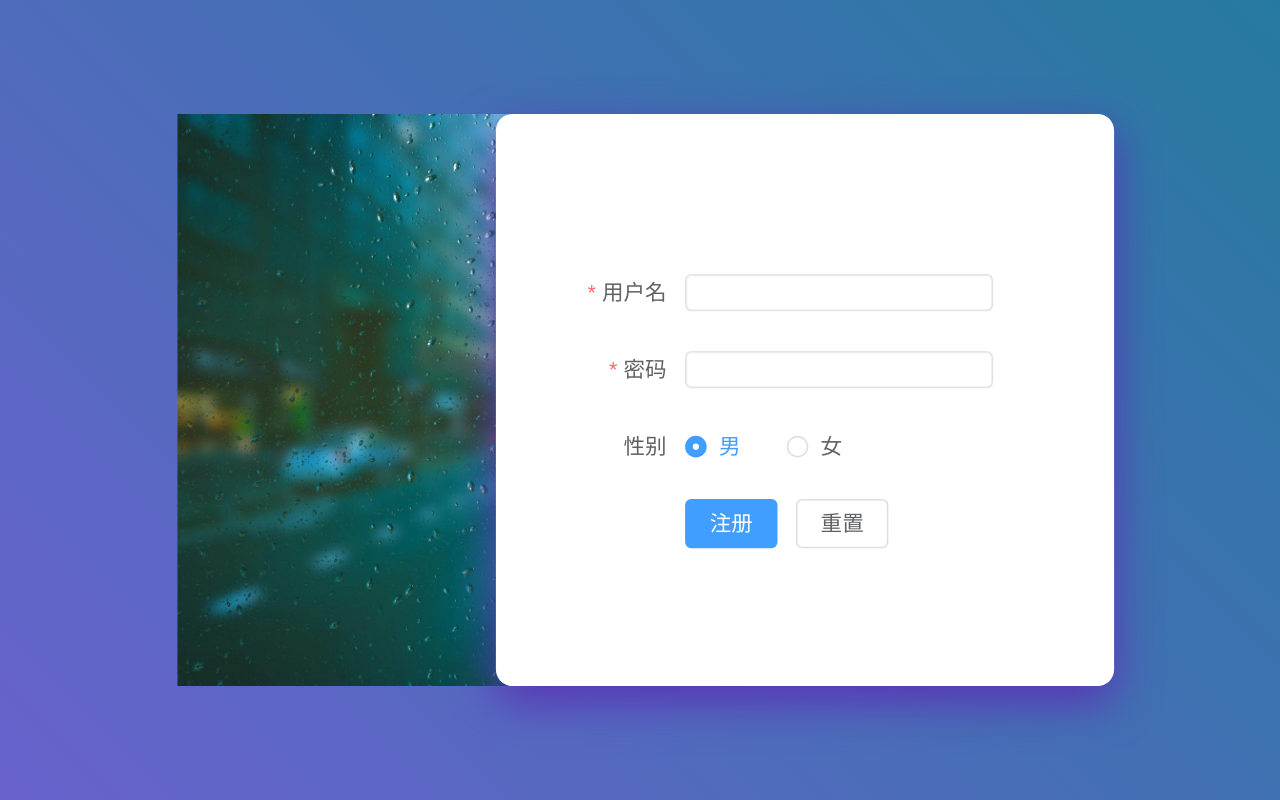
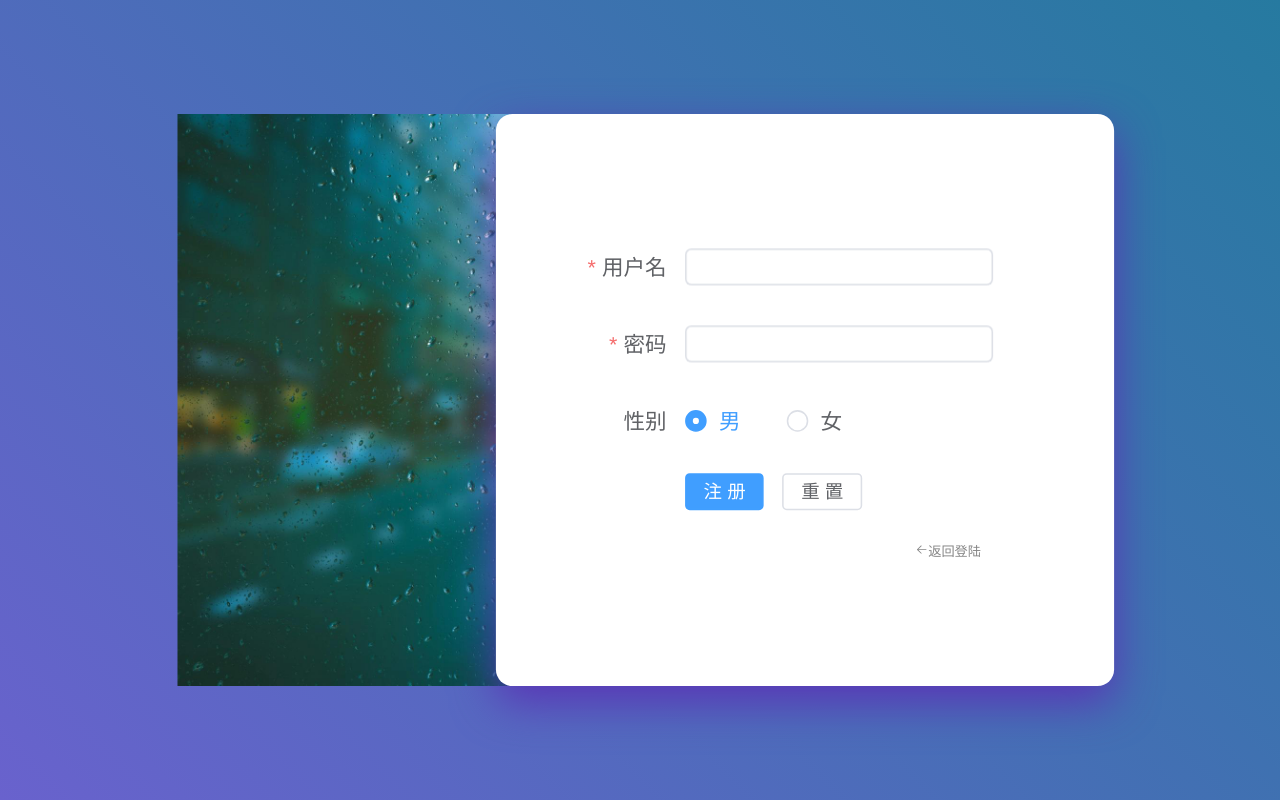
Before and after one commit to CPerdst/FAS_frontend, a Vue app: page /register in a window 1280 px wide. Built offline with nearby package versions, Linux system fonts and the light colour scheme.

Commit message:
优化：注册页面按钮优化

```diff
--- a/src/components/Register.vue
+++ b/src/components/Register.vue
@@ -25,10 +25,13 @@
             </el-radio-group>
           </el-form-item>
           <el-form-item>
-            <el-button type="primary" @click="submitForm" v-loading.fullscreen.lock="full_screen_loading">
-              注册
-            </el-button>
-            <el-button @click="resetForm">重置</el-button>
+              <el-button type="primary"
+                         @click="submitForm"
+                         v-loading.fullscreen.lock="full_screen_loading"
+                         size="small">
+                注 册
+              </el-button>
+              <el-button @click="resetForm" size="small">重 置</el-button>
           </el-form-item>
         </div>
 <!--        <el-form-item>-->
@@ -41,10 +44,9 @@
 <!--            <el-button type="danger" round @click="confirm" :disabled="cancle_disabled" style="width: 200%">清 空</el-button>-->
 <!--          </el-form-item>-->
 <!--        </div>-->
-<!--        <div id="forgot-pass" style="margin-right: -70px;">-->
-<!--          <a @click="jump1" style="margin-right: 5px;">忘记密码 ?</a>-->
-<!--          <a @click="jump2"  style="margin-left: 50px;">注册</a>-->
-<!--        </div>-->
+        <div id="forgot-pass" style="margin-right: -280px; margin-top: 40px">
+          <el-link :underline="false" @click="goToLogin"><el-icon><Back /></el-icon>返回登陆</el-link>
+        </div>
       </div>
 
     </el-form>
@@ -54,9 +56,13 @@
 </template>
 <script>
 import {ElLoading, ElMessage} from "element-plus";
+import {Back} from '@element-plus/icons-vue'
 
 export default {
   name: "Register",
+  components: {
+    Back
+  },
   data() {
     return {
       confirm_disabled: false,
@@ -98,6 +104,9 @@ export default {
         sex: 'man'
       }
       ElMessage.success("Reset Successfully!");
+    },
+    goToLogin() {
+      this.$router.push("/login");
     }
   }
 }
```
